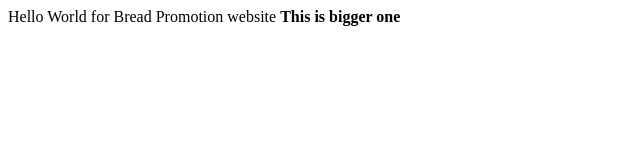
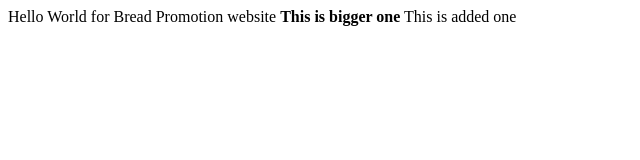
Before and after one commit to jeetenderbatra/breadpromoter, a plain HTML site: page WebContent/index.html in a window 1280 px wide. Shown: the whole page, without its empty margins (0-640 px from the left). Drawn offline with Linux system fonts and the light colour scheme.

Commit message:
modifed index

```diff
--- a/WebContent/index.html
+++ b/WebContent/index.html
@@ -8,6 +8,7 @@
 Hello World for Bread Promotion website
 
 <b>This is bigger one</b>
+<span> This is added one</span>
 
 </body>
 </html>
```
